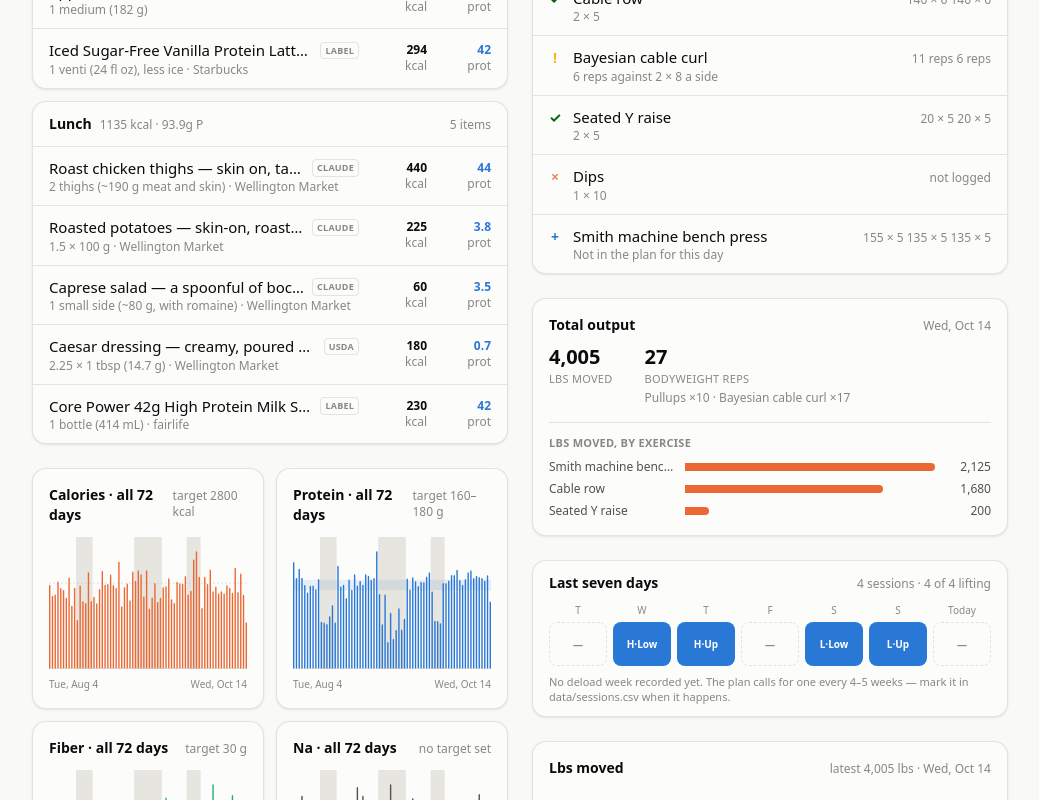
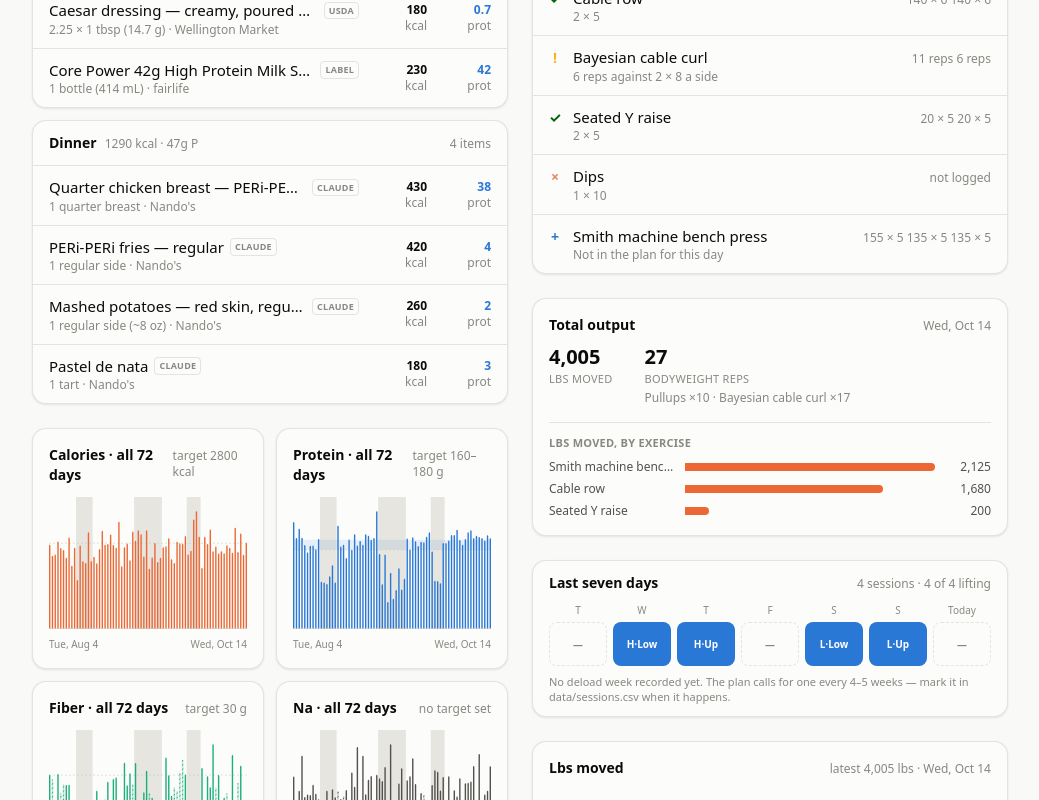
Before and after one commit to soldoutbudokan/Health, a Next.js app: page /Health/ in a window 1280 px wide. Shown: the part 1220-2020 px from the top of the page, without its empty margins (120-1159 px from the left). Built offline with nearby package versions, Linux system fonts and the light colour scheme.

Commit message:
Log Oct 14 dinner at Nando's: quarter breast, PERi fries, mash and a pastel de nata, and add them to the catalog
Nando's sites were blocked, so the chicken, fries and mash come from US
figures in search summaries and the nata from Canada's 2023 menu
calories. Bands are in the catalog notes.

```diff
--- a/src/data/restaurants.ts
+++ b/src/data/restaurants.ts
@@ -1946,4 +1946,48 @@ export const RESTAURANT_FOODS: Food[] = [
     note: "Estimated on Oct 13 from a photo; Thali posts no nutrition. The bowls are small: about 110 g of chicken curry with one piece, 100 g of lamb curry, 180 g of basmati, one Kerala parotta, a papadum, and 60–70 g each of dal, pumpkin, black chickpeas, yogurt pachadi, raita and a side hidden behind the papadum. First built at 1,480 from reviews, then 2,030 from the photo with fuller bowls and the semiya payasam, and cut the same evening because the bowls were smaller and the payasam went uneaten. Call it 1,050–1,700 kcal, mostly the parotta and the curry oil; sodium 1,800–3,800 mg.",
     tags: ["thali", "maha thali", "indian", "kerala", "curry", "chicken", "lamb", "parotta", "rice", "dal", "ottawa", "restaurant", "dinner"],
   },
+  {
+    id: "nandos-quarter-chicken-breast",
+    name: "Quarter chicken breast",
+    variant: "PERi-PERi, skin on",
+    brand: "Nando's",
+    source: "claude",
+    per: "1 quarter breast",
+    macros: { calories: 430, protein: 38, carbs: 2, fat: 30, fiber: 0, sodium: 750 },
+    note: "Nando's US allergen guide (June 2025) via search summaries on Oct 14, since their sites were blocked: 430 kcal, 38 g protein, 750 mg sodium. Fat is worked back from the calories because the fat column couldn't be read. The Canadian portion wasn't checked and UK listings run as low as 290 kcal, so call it 290–450.",
+    tags: ["nandos", "nando's", "peri-peri", "peri peri", "chicken", "chicken breast", "quarter chicken", "chain", "restaurant", "dinner"],
+  },
+  {
+    id: "nandos-peri-fries-regular",
+    name: "PERi-PERi fries",
+    variant: "regular",
+    brand: "Nando's",
+    source: "claude",
+    per: "1 regular side",
+    macros: { calories: 420, protein: 4, carbs: 48, fat: 23, fiber: 4, sodium: 1480 },
+    note: "A US listing found on Oct 14 gives the regular 420 kcal, 4 g protein, 48 g carbs and 1,480 mg sodium. Fat is worked back from the calories, and the fibre is the usual for about 150 g of fries. Other listings go as low as 300 kcal, so call it 300–420, and sodium 900–1,500, mostly the PERi salt.",
+    tags: ["nandos", "nando's", "fries", "chips", "peri-peri", "peri peri", "side", "chain", "restaurant"],
+  },
+  {
+    id: "nandos-mashed-potatoes-regular",
+    name: "Mashed potatoes",
+    variant: "red skin, regular",
+    brand: "Nando's",
+    source: "claude",
+    per: "1 regular side (~8 oz)",
+    gramsPerServing: 227,
+    macros: { calories: 260, protein: 2, carbs: 31, fat: 15, fiber: 3, sugar: 2, sodium: 920 },
+    note: "The US red skin mash, regular size, from a database listing on Oct 14. A second listing has 320 kcal and 5 g protein, and the Canadian side wasn't checked, so call it 250–330.",
+    tags: ["nandos", "nando's", "mash", "mashed potatoes", "potatoes", "side", "chain", "restaurant"],
+  },
+  {
+    id: "nandos-pastel-de-nata",
+    name: "Pastel de nata",
+    brand: "Nando's",
+    source: "claude",
+    per: "1 tart",
+    macros: { calories: 180, protein: 3, carbs: 22, fat: 9, fiber: 0.5, sugar: 11, sodium: 90 },
+    note: "Nando's Canada's 2023 menu puts the natas at 180 kcal, via a search summary on Oct 14. The protein, carbs and fat are split as for a typical 60 g custard tart, and the sodium is a guess at 60–130 mg.",
+    tags: ["nandos", "nando's", "pastel de nata", "nata", "naughty natas", "custard tart", "portuguese", "dessert", "chain", "restaurant"],
+  },
 ];
```
Also changed, not shown: data/log.csv.
